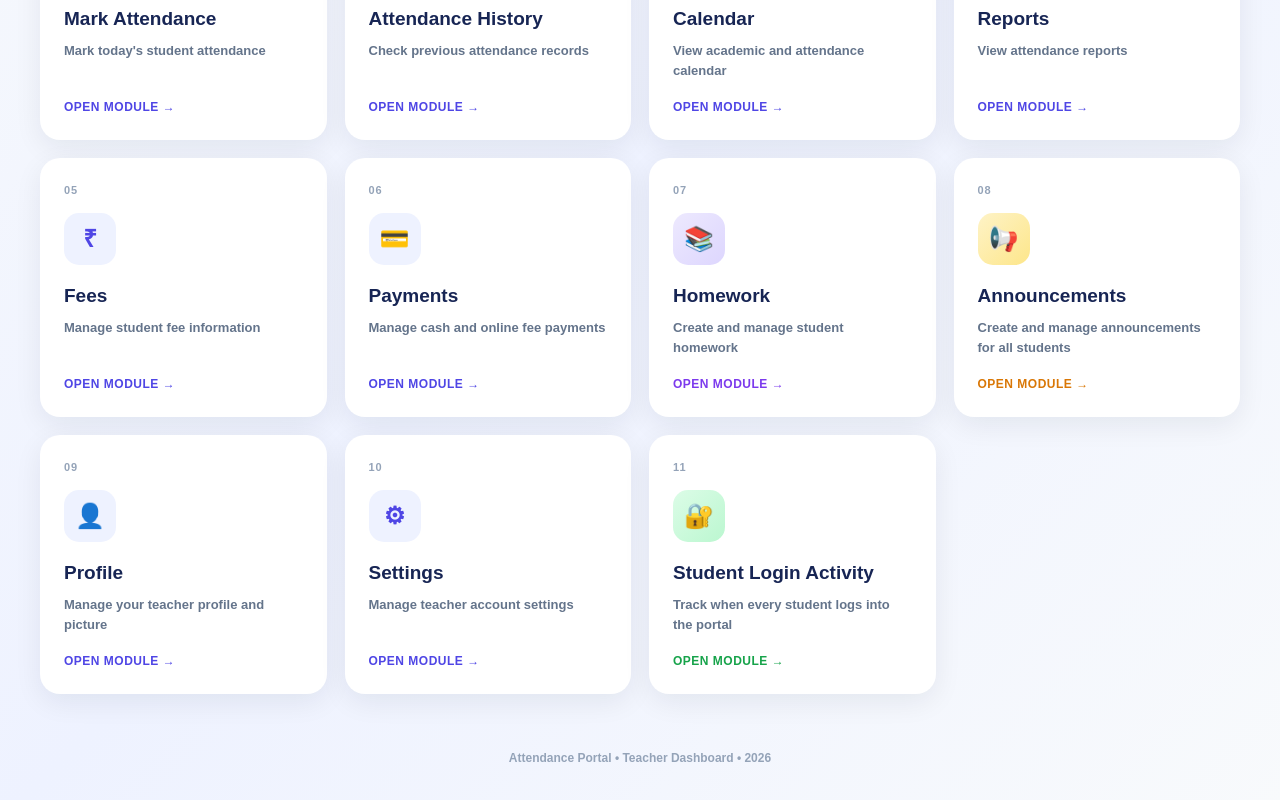
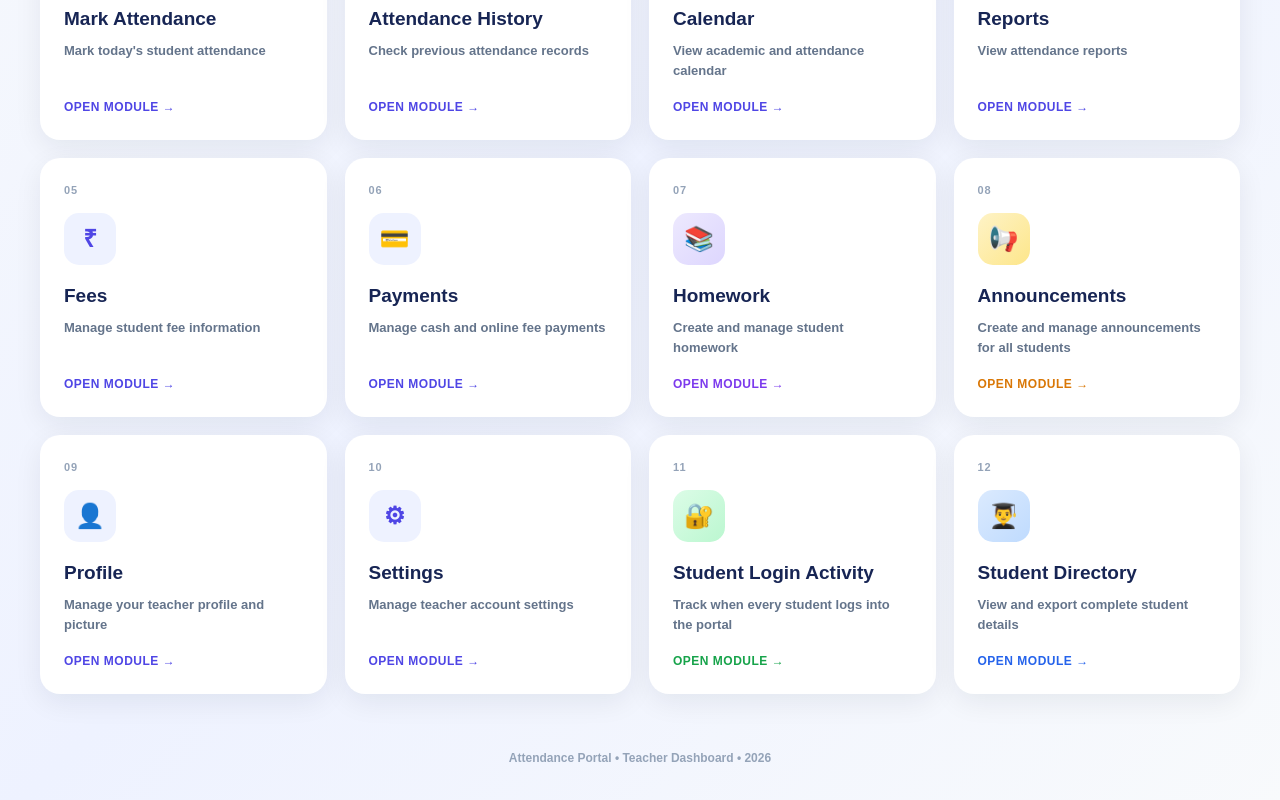
Before and after one commit to harshchauhan201951/ATTENDANCE-PORTAL, a Next.js app: page /teacher in a window 1280 px wide. Shown: the part 448-1248 px from the top of the page. Built offline with nearby package versions, Linux system fonts and the light colour scheme.

Commit message:
Add Student Directory option 12

```diff
--- a/app/teacher/page.tsx
+++ b/app/teacher/page.tsx
@@ -148,6 +148,15 @@ export default function TeacherDashboard() {
       description: "Track when every student logs into the portal",
       icon: "🔐",
       path: "/teacher/login-activity",
+    },
+
+    // OPTION 12
+    {
+      number: "12",
+      title: "Student Directory",
+      description: "View and export complete student details",
+      icon: "👨‍🎓",
+      path: "/teacher/student-directory",
     },
   ];
 
@@ -359,6 +368,8 @@ export default function TeacherDashboard() {
                         ? "linear-gradient(135deg,#fef3c7,#fde68a)"
                         : item.title === "Student Login Activity"
                         ? "linear-gradient(135deg,#dcfce7,#bbf7d0)"
+                        : item.title === "Student Directory"
+                        ? "linear-gradient(135deg,#dbeafe,#bfdbfe)"
                         : "#eef2ff",
                     color:
                       item.title === "Homework"
@@ -367,6 +378,8 @@ export default function TeacherDashboard() {
                         ? "#d97706"
                         : item.title === "Student Login Activity"
                         ? "#16a34a"
+                        : item.title === "Student Directory"
+                        ? "#2563eb"
                         : "#4f46e5",
                     display: "flex",
                     alignItems: "center",
@@ -419,6 +432,8 @@ export default function TeacherDashboard() {
                       ? "#d97706"
                       : item.title === "Student Login Activity"
                       ? "#16a34a"
+                      : item.title === "Student Directory"
+                      ? "#2563eb"
                       : "#4f46e5",
                   fontSize: "12px",
                   fontWeight: 900,
```
